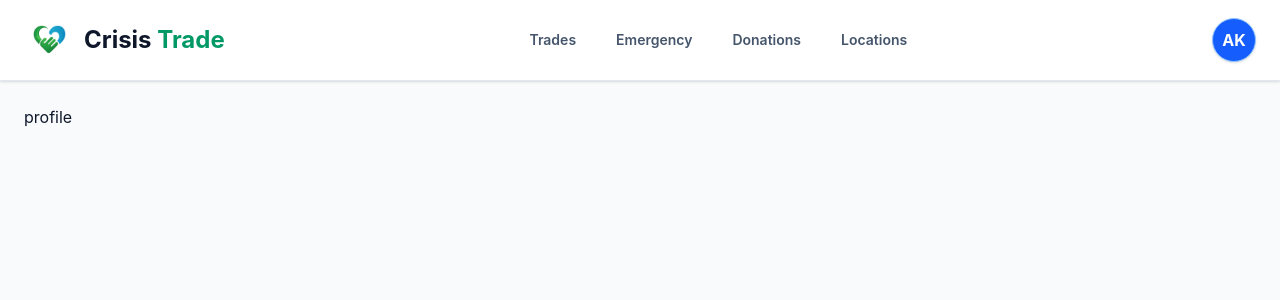
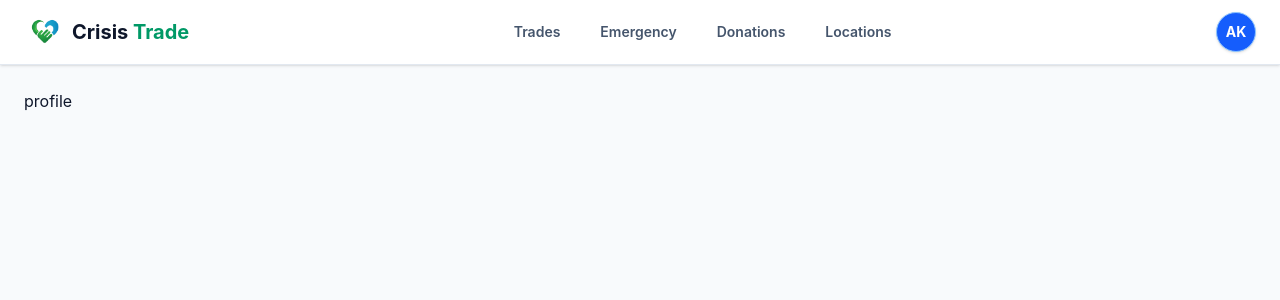
Before and after one commit to FreddieTheObserver/hackathon-crisistrade, a React (Vite) app in the folder frontend/: page /profile in a window 1280 px wide. Shown: the top 300 px of the page. Built offline with nearby package versions, Linux system fonts and the light colour scheme; no server answers.

Commit message:
874 - [Update] Navbar size

```diff
--- a/frontend/src/components/MainNavbar.tsx
+++ b/frontend/src/components/MainNavbar.tsx
@@ -13,7 +13,6 @@ const navItems: NavItem[] = [
   { label: "Emergency", to: "/requests", tone: "emergency" },
   { label: "Donations", to: "/donations", tone: "donation" },
   { label: "Locations", to: "/exchange-points", tone: "location" },
-  // Add new navbar route links here when router integration is ready.
 ];
 
 const navToneClasses: Record<NavTone, { text: string; underline: string }> = {
@@ -45,10 +44,10 @@ export const MainNavbar = () => {
 
   return (
     <header className="sticky top-0 z-20 border-b border-slate-200 bg-white shadow-sm">
-      <div className="mx-auto flex min-h-20 max-w-7xl items-center justify-between gap-6 px-6 py-4">
-        <Link to="/" className="flex shrink-0 items-center gap-3">
-          <img src="/MainLogo.png" alt="" className="h-12 w-12 object-contain" />
-          <span className="text-2xl font-bold tracking-normal text-slate-900">
+      <div className="mx-auto flex min-h-16 max-w-7xl items-center justify-between gap-6 px-6 py-3">
+        <Link to="/" className="flex shrink-0 items-center gap-2">
+          <img src="/MainLogo.png" alt="" className="h-10 w-10 object-contain" />
+          <span className="text-xl font-bold tracking-normal text-slate-900">
             Crisis <span className="text-emerald-600">Trade</span>
           </span>
         </Link>
@@ -73,7 +72,7 @@ export const MainNavbar = () => {
                     <span>{item.label}</span>
                     <span
                       className={[
-                        "absolute inset-x-0 -bottom-6 h-0.5 origin-center rounded-full transition-all duration-200",
+                        "absolute inset-x-0 -bottom-4 h-0.5 origin-center rounded-full transition-all duration-200",
                         tone.underline,
                         isActive
                           ? "scale-x-100 opacity-100"
@@ -91,7 +90,7 @@ export const MainNavbar = () => {
           to="/profile"
           className={({ isActive }) =>
             [
-              "flex h-11 w-11 shrink-0 items-center justify-center rounded-full border text-base font-bold shadow-sm transition-colors duration-200",
+              "flex h-10 w-10 shrink-0 items-center justify-center rounded-full border text-sm font-bold shadow-sm transition-colors duration-200",
               isActive
                 ? "border-blue-300 bg-blue-600 text-white"
                 : "border-blue-200 bg-blue-100 text-blue-700 hover:border-blue-300 hover:bg-blue-50 hover:text-blue-800",
```
